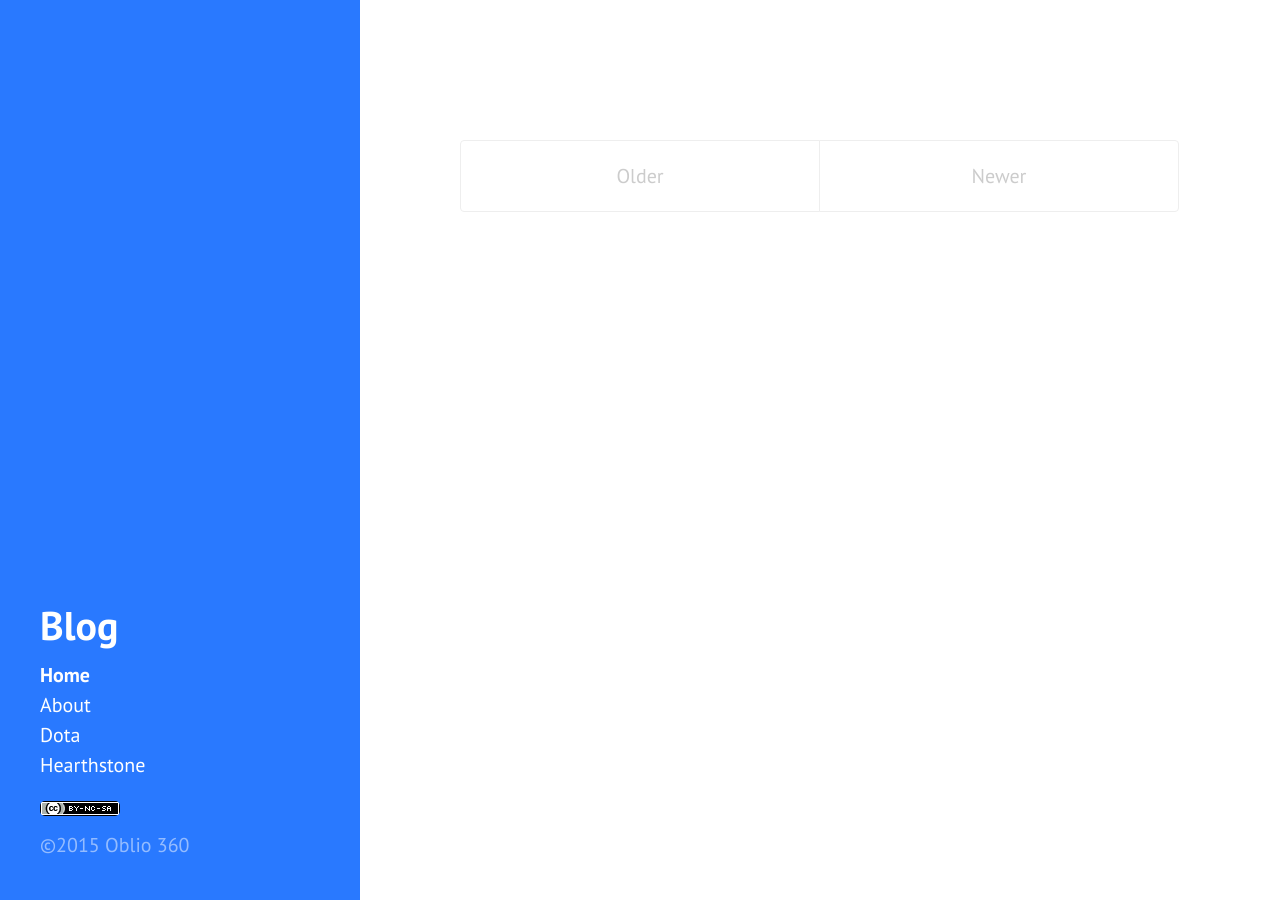
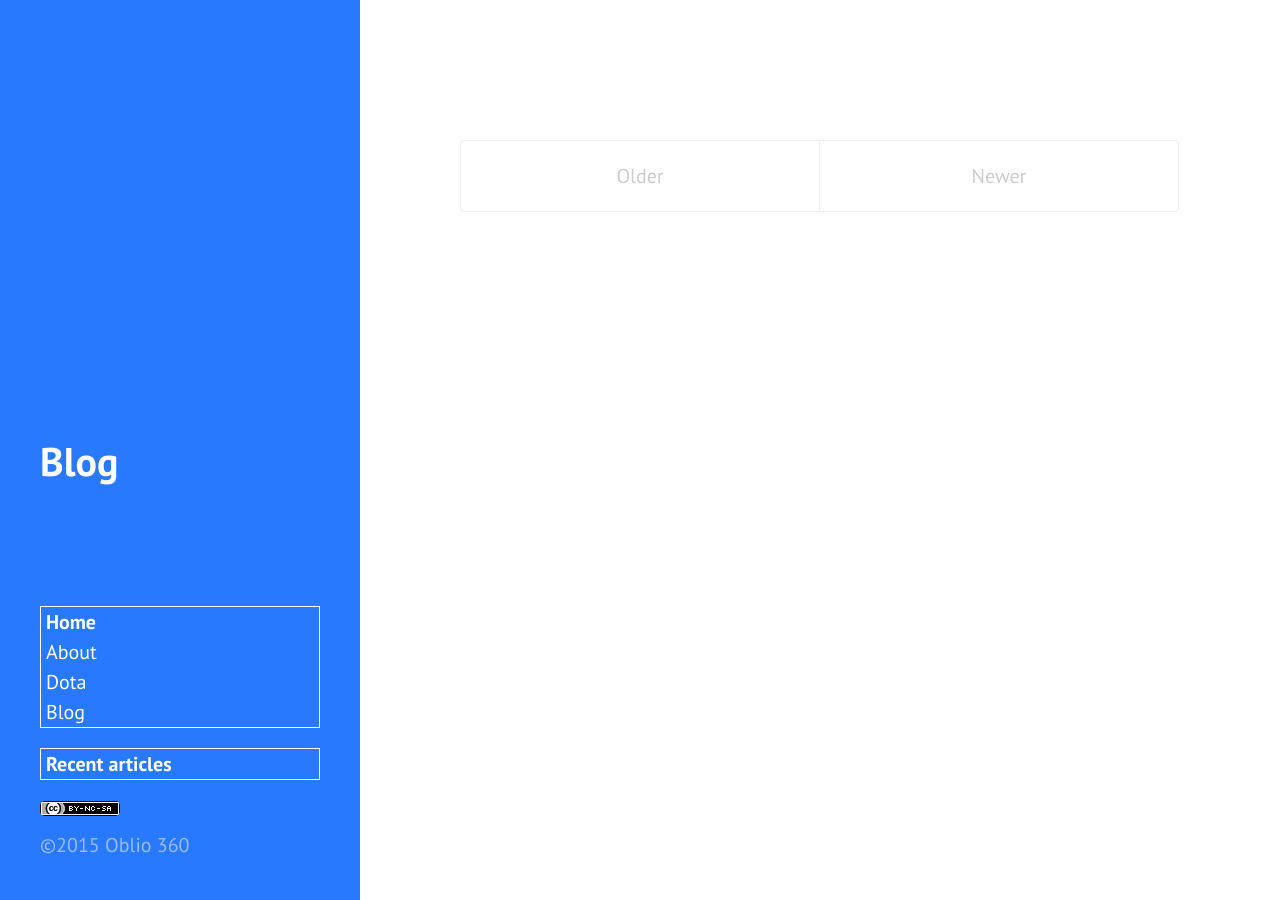
Before and after one commit to oblio360/oblio-blog, a Jekyll site: the page built from index.html, in a window 1280 px wide. Built offline with Jekyll 4.4.1, drawn with Linux system fonts in a browser that asks for light colours; Markdown is read by kramdown in place of the engine named in the settings; the list of posts is cut into pages by our own code.

Commit message:
Fixing the ad layout and adding the archive for the personal blog as well.

```diff
--- a/_includes/ads.html
+++ b/_includes/ads.html
@@ -1,5 +1,4 @@
-<ins class="adsbygoogle"
+<ins class="adsbygoogle adslot_1"
      style="display:block"
      data-ad-client="ca-pub-4856989497928398"
-     data-ad-slot="8276985486"
-     data-ad-format="auto"></ins>
+     data-ad-slot="8276985486"></ins>
--- a/_includes/sidebar.html
+++ b/_includes/sidebar.html
@@ -1,36 +1,28 @@
 <div class="sidebar">
   <div class="container sidebar-sticky">
     <div class="sidebar-about">
-       <a href="/"><h1>{{ site.title }}</h1></a>
+      <a href="/"><h1>{{ site.title }}</h1></a>
     </div>
+
+    {% include ads.html %}
 
     <ul class="sidebar-nav">
       <li class="sidebar-nav-item{% if page.title == "Home" %} active{% endif %}">
-        <a href="/">Home</a>
+      <a href="/">Home</a>
       </li>
-
-      {% comment %}
-        The code below dynamically generates a sidebar nav of pages with
-        `layout: page` in the front-matter. See readme for usage.
-      {% endcomment %}
-
-      {% assign pages_list = site.pages %}
-      {% for node in pages_list %}
-        {% if node.title != null %}
-          {% if node.layout == "page" %}
-            <li class="sidebar-nav-item{% if page.url == node.url %} active{% endif %}">
-              <a href="{{ node.url }}">{{ node.title }}</a>
-            </li>
-          {% endif %}
-        {% endif %}
-      {% endfor %}
-
+      <li class="sidebar-nav-item{% if page.title == "About" %} active{% endif %}">
+      <a href="/about">About</a>
+      </li>
       <li><a href="//dota.oblio360.com">Dota</a></li>
-      <li><a href="//hearthstone.oblio360.com">Hearthstone</a></li>
-
+      <li><a href="//blog.oblio360.com">Blog</a></li>
     </ul>
 
-    {% include ads.html %}
+    <ul class="archive-box">
+      <a href="/archive"><b>Recent articles</b></a>
+      {% for post in site.posts limit:4 %}
+      <li><a href="{{ post.url }}">{{ post.title }}</a></li>
+      {% endfor %}
+    </ul>
 
     {% include license.html %} <p>&copy;{{ site.time | date: '%Y' }} Oblio 360</p>
   </div>
--- a/css/hyde.css
+++ b/css/hyde.css
@@ -84,8 +84,10 @@ html {
 
 /* Sidebar nav */
 .sidebar-nav {
-  padding-left: 0;
+  margin-top: 10px;
+  padding-left: 5px;
   list-style: none;
+  border: 1px solid #fff;
 }
 .sidebar-nav-item {
   display: block;
@@ -96,6 +98,25 @@ a.sidebar-nav-item:focus {
 }
 .sidebar-nav-item.active {
   font-weight: bold;
+}
+
+.adslot_1  {
+  width: 260px;
+  height: 100px;
+}
+
+@media (min-height: 1100px) {
+  .adslot_1 {
+    width: 280px;
+    height: 550px;
+  }
+}
+
+.archive-box {
+  border: 1px solid #fff;
+  text-align: left;
+  padding-left: 5px;
+  list-style: none;
 }
 
 /* Sticky sidebar
```
Also changed, not shown: archive.md (added, +17 -0 lines), images/common/apple-touch-icon-144-precomposed.png (deleted), images/common/archive.jpg (added), images/common/favicon.ico (deleted).
